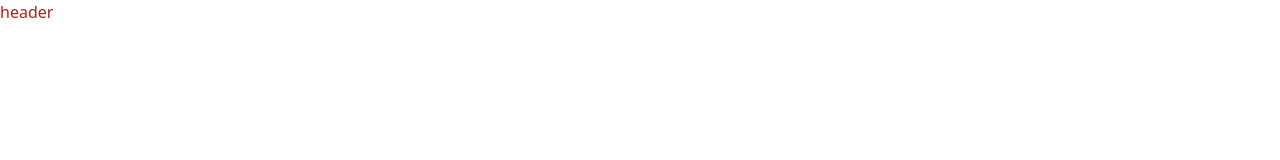
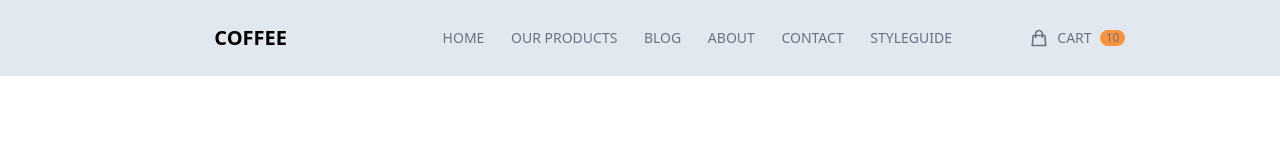
Before and after one commit to xuanchinh97/coffee-tailwind, a website: page public/index.html in a window 1280 px wide. Drawn offline with Linux system fonts and the light colour scheme.

Commit message:
add header

```diff
--- a/public/index.html
+++ b/public/index.html
@@ -6,15 +6,45 @@
     <meta http-equiv="X-UA-Compatible" content="IE=edge">
     <meta name="viewport" content="width=device-width, initial-scale=1.0">
     <title>Coffee TailwindCSS</title>
-    <link rel="stylesheet" href="./output.css">
+    <link rel="stylesheet" type="text/css" href="./output.css">
 </head>
 
 <body>
     <div id="root">
-        <div class="content-wrapper">
-            <header>
+        <div class="content-wrapper max-w-screen-2xl text-bas mx-auto px-8 bg-slate-200">
+            <header class="py-6 mx-10 uppercase">
+                <nav class="flex flex-row justify-between items-center">
+                    <div class="logo basis-2/6 text-center text-xl font-semibold cursor-pointer">
+                        Coffee
+                    </div>
+
+                    <ul class="basis-3/6 flex items-center justify-around text-sm text-gray-500 font-medium">
+                        <li class="ct-top-menu-item"><a href="" class="">Home</a></li>
+                        <li class="ct-top-menu-item"><a href="" class="">Our products</a></li>
+                        <li class="ct-top-menu-item"><a href="" class="">Blog</a></li>
+                        <li class="ct-top-menu-item"><a href="" class="">About</a></li>
+                        <li class="ct-top-menu-item"><a href="" class="">Contact</a></li>
+                        <li class="ct-top-menu-item"><a href="" class="">Styleguide</a></li>
+                    </ul>
+
+                    <ul
+                        class="basis-1/6 flex justify-start items-center ml-16 uppercase text-sm  text-gray-500 font-medium">
+                        <li class="ct-top-menu-item">
+                            <a href="" class="flex items-center">
+                                <svg xmlns="http://www.w3.org/2000/svg" class="ct-icon" fill="none" viewBox="0 0 24 24"
+                                    stroke="currentColor" stroke-width="2">
+                                    <path stroke-linecap="round" stroke-linejoin="round"
+                                        d="M16 11V7a4 4 0 00-8 0v4M5 9h14l1 12H4L5 9z" />
+                                </svg>
+                                <span class="mx-2">Cart</span>
+                                <span class="ct-badge-circle bg-orange-400" text-white>10</span>
+                            </a></li>
+                    </ul>
+                </nav>
+            </header>
+            <main>
                 <div class="slider">
-                    <h1 class="text-red-700"> header</h1>
+
                 </div>
                 <!--end slider-->
 
@@ -47,8 +77,6 @@
 
                 </div>
                 <!--end subcribe-us-->
-            </header>
-            <main>
 
             </main>
             <footer>
--- a/src/input.css
+++ b/src/input.css
@@ -1,3 +1,16 @@
 @tailwind base;
 @tailwind components;
 @tailwind utilities;
+/* ct = custom  */
+.ct-top-menu-item {
+  @apply cursor-pointer py-1 hover:text-gray-800 relative after:absolute after:bottom-0 after:left-0 after:bg-light-coffee
+                        after:h-0.5 after:w-0 hover:after:w-full after:transition-all after:ease-in-out after:duration-300;
+}
+
+.ct-icon {
+    @apply w-5 h-5 inline-block;
+}
+
+.ct-badge-circle {
+    @apply text-xs text-center rounded-full px-1.5;
+}
--- a/tailwind.config.js
+++ b/tailwind.config.js
@@ -1,7 +1,11 @@
 module.exports = {
   content: ["./public/**/*.{html,js}"],
   theme: {
-    extend: {},
+    extend: {
+      colors: {
+        'light-coffee': '#C89F94'
+      }
+    },
   },
   plugins: [],
 }
```
Also changed, not shown: public/output.css.
